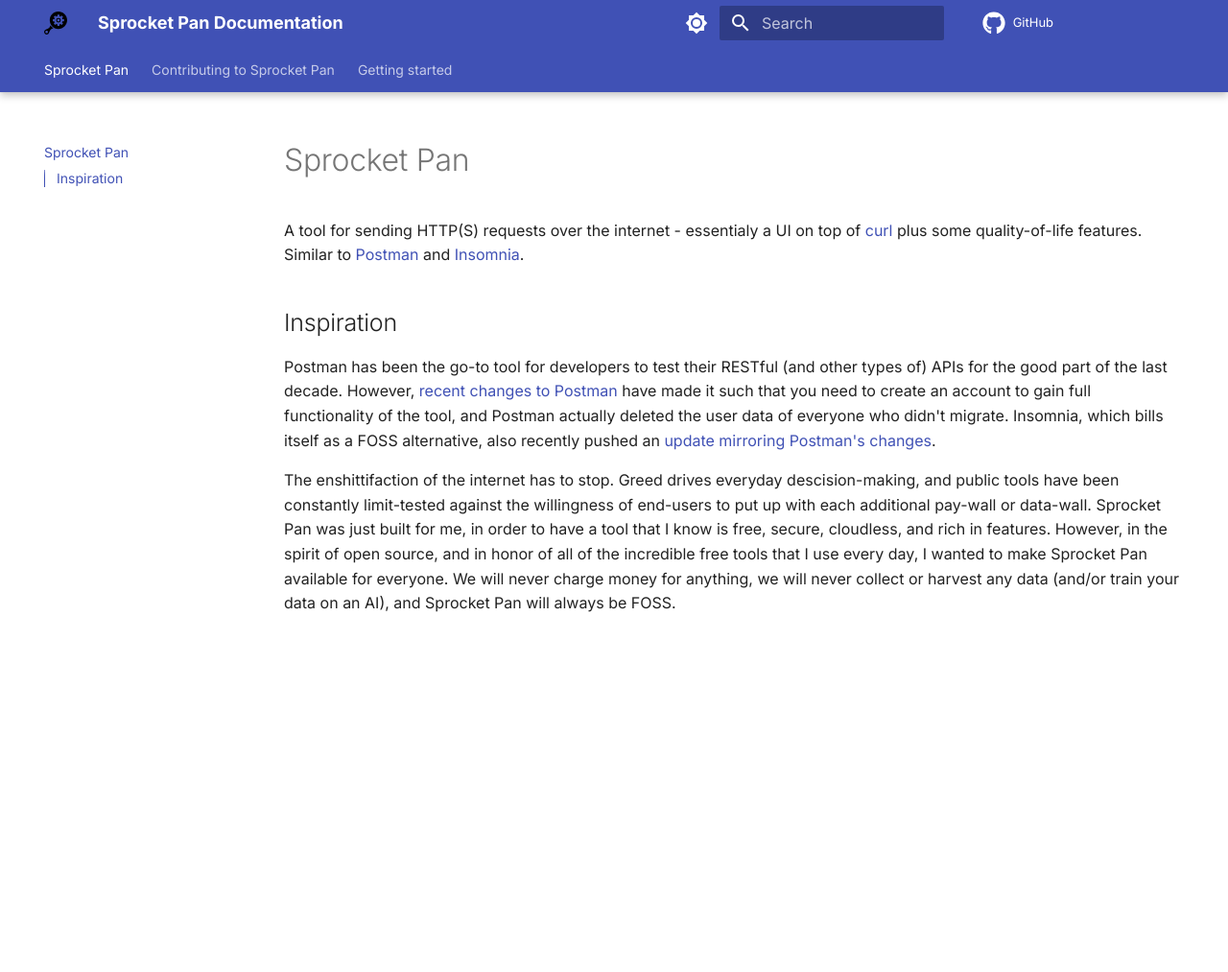
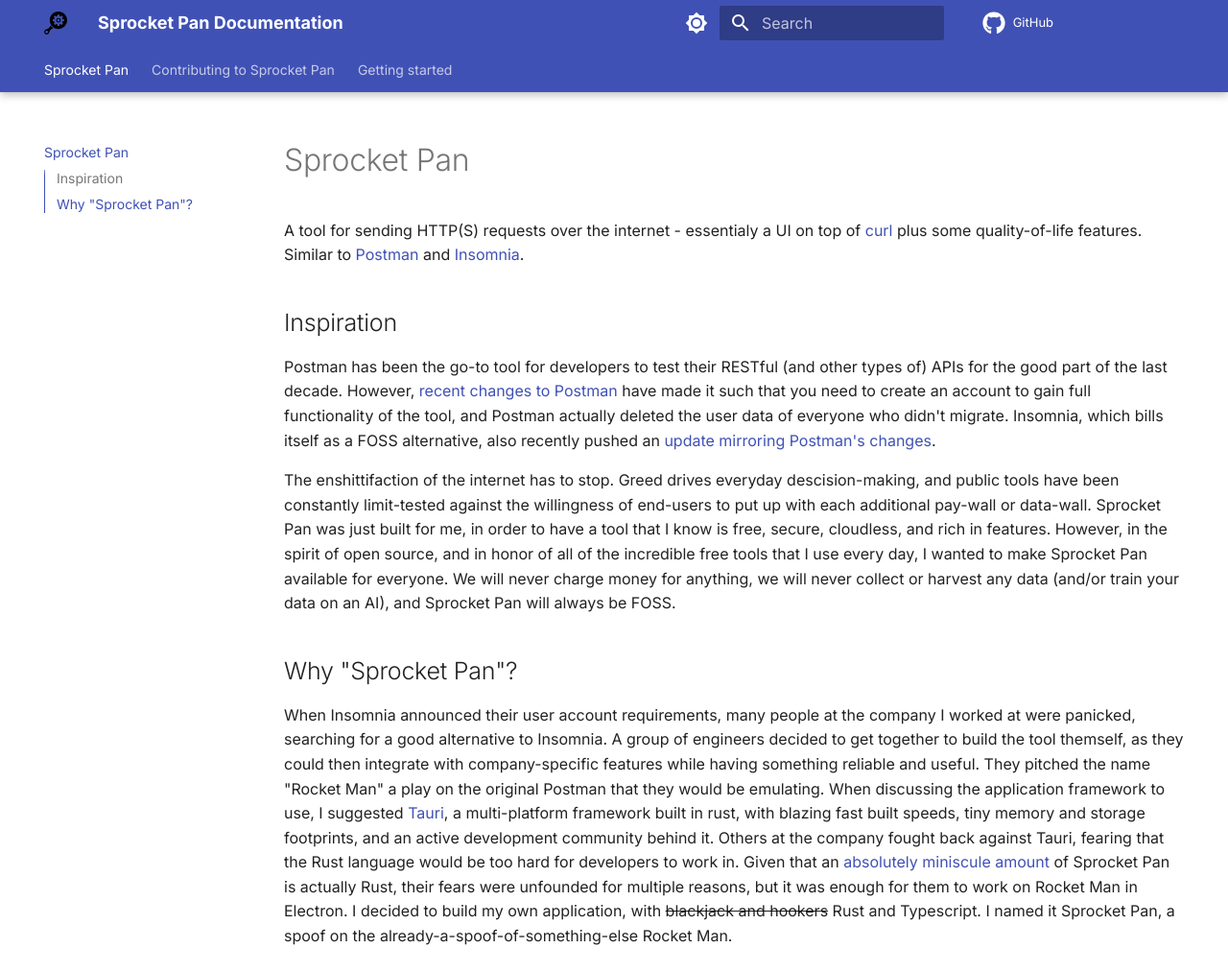
Before and after one commit to itaifish/sprocket-docs, an MkDocs documentation site: the page built from docs/index.md, in a window 1280 px wide and 1013 px high. Shown: the whole window at 96% size. Built offline with MkDocs 1.6.1 and Material for MkDocs 9.7.7, drawn with Linux system fonts in a browser that asks for light colours; comment, search, counter and statistics services are not loaded; the version menu is left out.

Commit message:
more words

```diff
--- a/docs/index.md
+++ b/docs/index.md
@@ -7,3 +7,7 @@
 Postman has been the go-to tool for developers to test their RESTful (and other types of) APIs for the good part of the last decade. However, [recent changes to Postman](https://www.reddit.com/r/webdev/comments/17wqn5a/fuck_you_postman/) have made it such that you need to create an account to gain full functionality of the tool, and Postman actually deleted the user data of everyone who didn't migrate. Insomnia, which bills itself as a FOSS alternative, also recently pushed an [update mirroring Postman's changes](https://www.reddit.com/r/webdev/comments/1ak7wtk/with_insomnia_now_joining_postman_in_forcing/).
 
 The enshittifaction of the internet has to stop. Greed drives everyday descision-making, and public tools have been constantly limit-tested against the willingness of end-users to put up with each additional pay-wall or data-wall. Sprocket Pan was just built for me, in order to have a tool that I know is free, secure, cloudless, and rich in features. However, in the spirit of open source, and in honor of all of the incredible free tools that I use every day, I wanted to make Sprocket Pan available for everyone. We will never charge money for anything, we will never collect or harvest any data (and/or train your data on an AI), and Sprocket Pan will always be FOSS.
+
+## Why "Sprocket Pan"?
+
+When Insomnia announced their user account requirements, many people at the company I worked at were panicked, searching for a good alternative to Insomnia. A group of engineers decided to get together to build the tool themself, as they could then integrate with company-specific features while having something reliable and useful. They pitched the name "Rocket Man" a play on the original Postman that they would be emulating. When discussing the application framework to use, I suggested [Tauri](https://tauri.app/), a multi-platform framework built in rust, with blazing fast built speeds, tiny memory and storage footprints, and an active development community behind it. Others at the company fought back against Tauri, fearing that the Rust language would be too hard for developers to work in. Given that an [absolutely miniscule amount](https://github.com/search?q=repo%3Aitaifish%2FSprocket-Pan++language%3ARust&type=code) of Sprocket Pan is actually Rust, their fears were unfounded for multiple reasons, but it was enough for them to work on Rocket Man in Electron. I decided to build my own application, with ~~blackjack and hookers~~ Rust and Typescript. I named it Sprocket Pan, a spoof on the already-a-spoof-of-something-else Rocket Man.
--- a/mkdocs.yml
+++ b/mkdocs.yml
@@ -58,5 +58,6 @@
     - markdownextradata
 markdown_extensions:
     - pymdownx.superfences
+    - pymdownx.tilde
     - pymdownx.tabbed:
           alternate_style: true
```
